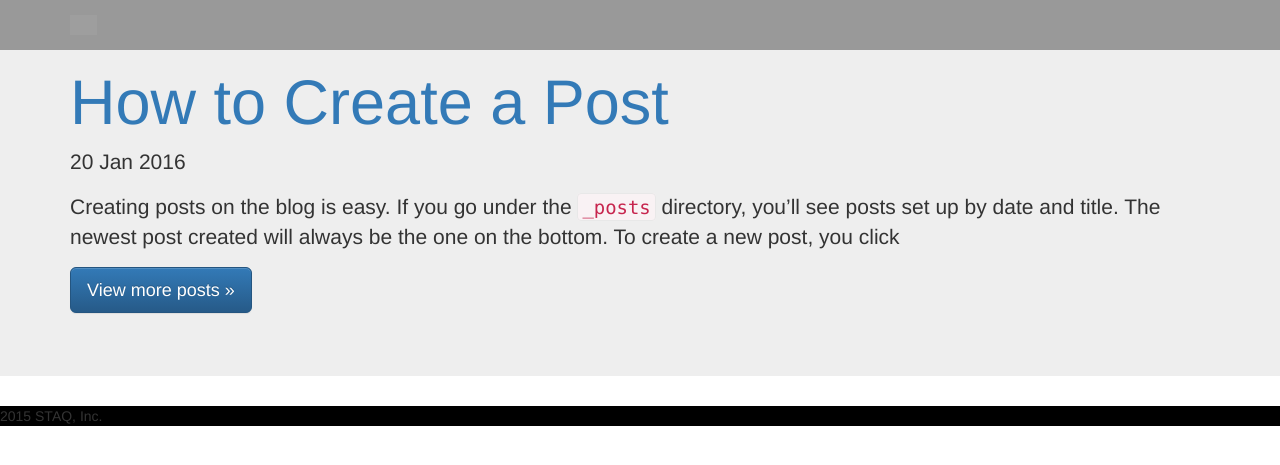
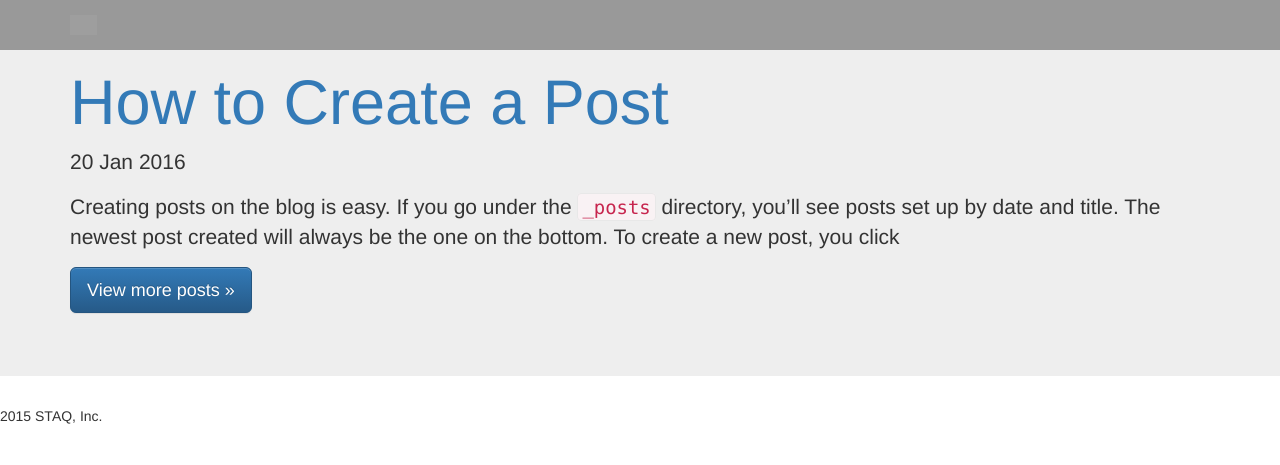
Before and after one commit to marissanbush1/staq, a Jekyll site: the page built from index.html, in a window 1280 px wide. Shown: the top 465 px of the page. Built offline with Jekyll 4.4.1, drawn with Linux system fonts in a browser that asks for light colours; grey boxes are pictures that could not be loaded.

Commit message:
removing footer

```diff
--- a/css/main.scss
+++ b/css/main.scss
@@ -73,9 +73,6 @@
   color: #0ac920;
 }
 
-footer {
-  background-color: black;
-}
 
 nav {
     background:#999;
```
